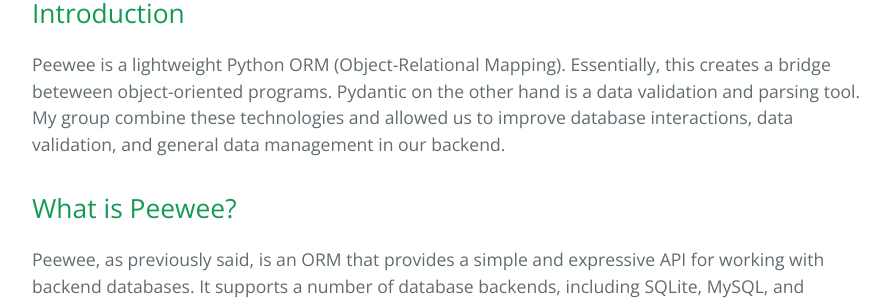
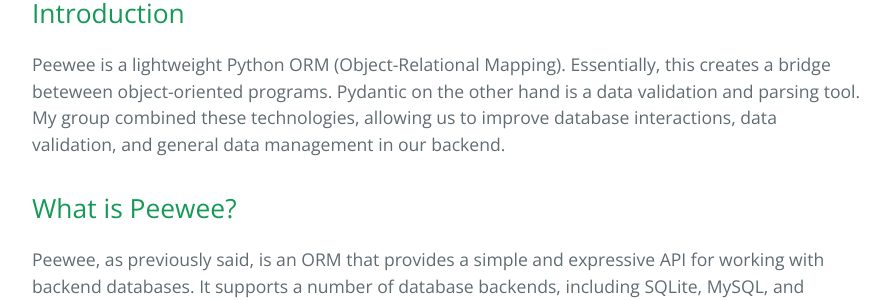
Before and after one commit to learning-software-engineering/learning-software-engineering.github.io, a Jekyll site: the page built from Topics/Tech_Stacks/Peewee_and_Pydantic_models.md, in a window 1280 px wide and 900 px high, scrolled down 862 px. Shown: the part 208-508 px from the top of the window, without its empty margins (192-1081 px from the left). Built offline with Jekyll 4.4.1, drawn with Linux system fonts in a browser that asks for light colours; our own code applies the rules of GitHub Pages for plain Markdown files.

Commit message:
fixed intro

```diff
--- a/Topics/Tech_Stacks/Peewee_and_Pydantic_models.md
+++ b/Topics/Tech_Stacks/Peewee_and_Pydantic_models.md
@@ -24,7 +24,7 @@
 5. [Conclusion](#conclusion)
 
 ## Introduction
-Peewee is a lightweight Python ORM (Object-Relational Mapping). Essentially, this creates a bridge beteween object-oriented programs. Pydantic on the other hand is a data validation and parsing tool. My group combine these technologies and allowed us to improve database interactions, data validation, and general data management in our backend.
+Peewee is a lightweight Python ORM (Object-Relational Mapping). Essentially, this creates a bridge beteween object-oriented programs. Pydantic on the other hand is a data validation and parsing tool. My group combined these technologies, allowing us to improve database interactions, data validation, and general data management in our backend.
 
 ## What is Peewee?
 Peewee, as previously said, is an ORM that provides a simple and expressive API for working with backend databases. It supports a number of database backends, including SQLite, MySQL, and PostgreSQL; in our case, my group utilized it with a Postgresql database. Peewee simplified our database activities by allowing us to construct models by modeling database tables, making it easier to do CRUD operations without having to write our query statements in SQL; instead, we can write them in Python.
```
